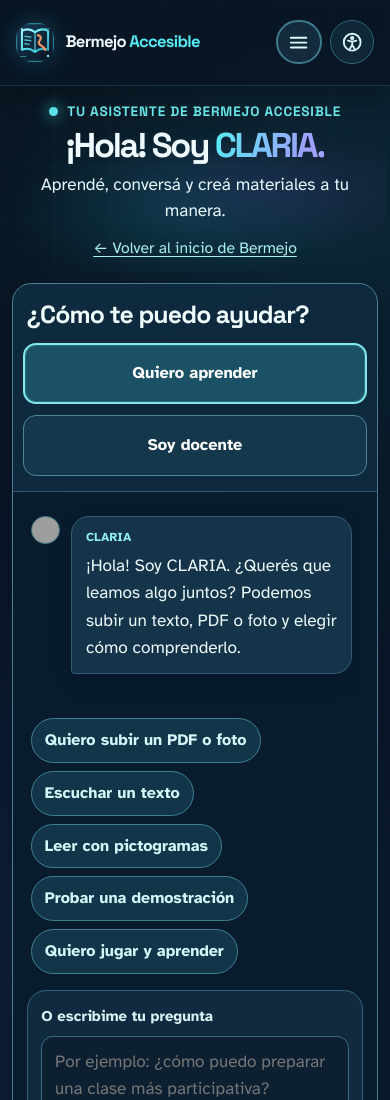
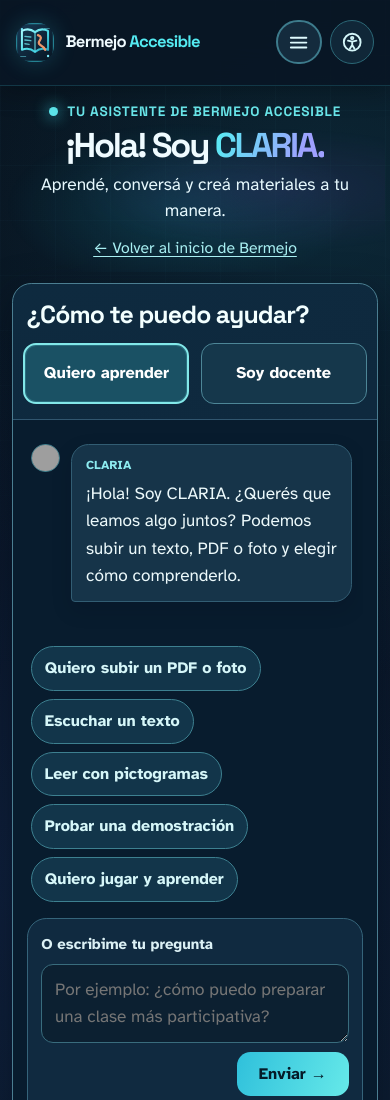
Before and after one commit to beludellamea-cmyk/BERMEJOACCESIBLE, a plain HTML site: page claria.html in a window 390 px wide. Shown: the top 1100 px of the page. Drawn offline with Linux system fonts and the light colour scheme; grey boxes are pictures that could not be loaded; a web font is replaced by a local one.

Commit message:
CLARIA responsive: mantener dos accesos claros y compactos en celular

```diff
--- a/css/claria-asesoria.css
+++ b/css/claria-asesoria.css
@@ -304,7 +304,7 @@ html[data-contraste="alto"] .claria-voz__mensaje>p,html[data-contraste="alto"] .
   .claria-presentacion .claria-sello{font-size:.85rem}
   .claria-asistente__cabecera{padding:.95rem .85rem .2rem}
   .claria-asistente__cabecera h2{font-size:1.55rem}
-  .claria-roles{margin:.65rem .65rem .9rem}
+  .claria-roles{margin:.65rem .65rem .9rem;grid-template-columns:repeat(2,minmax(0,1fr))}
   .claria-rol{min-height:3.8rem;padding:.7rem .5rem;gap:.45rem;justify-content:center}
   .claria-rol svg{display:none}
   .claria-rol strong{font-size:1.02rem}
```
